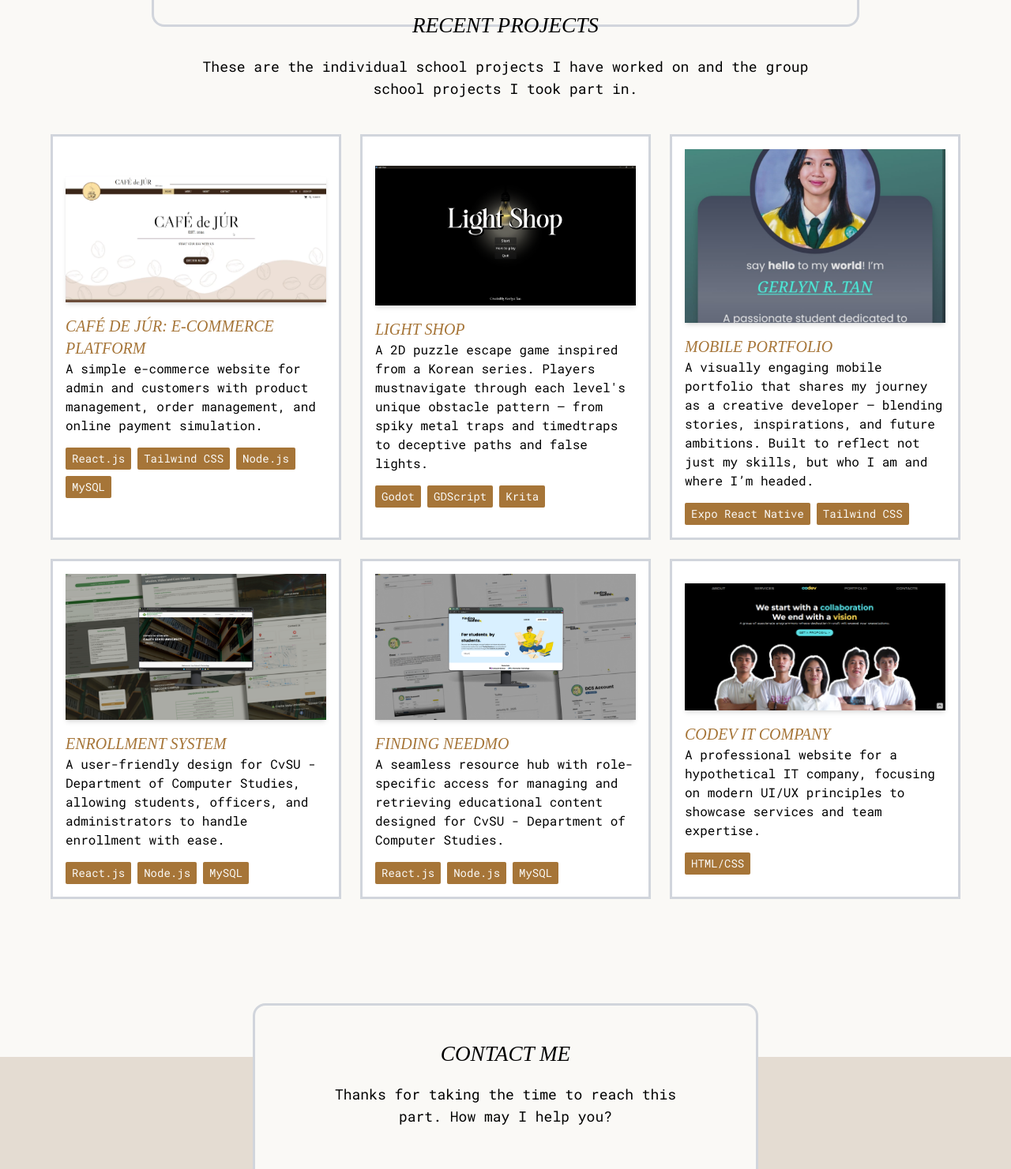
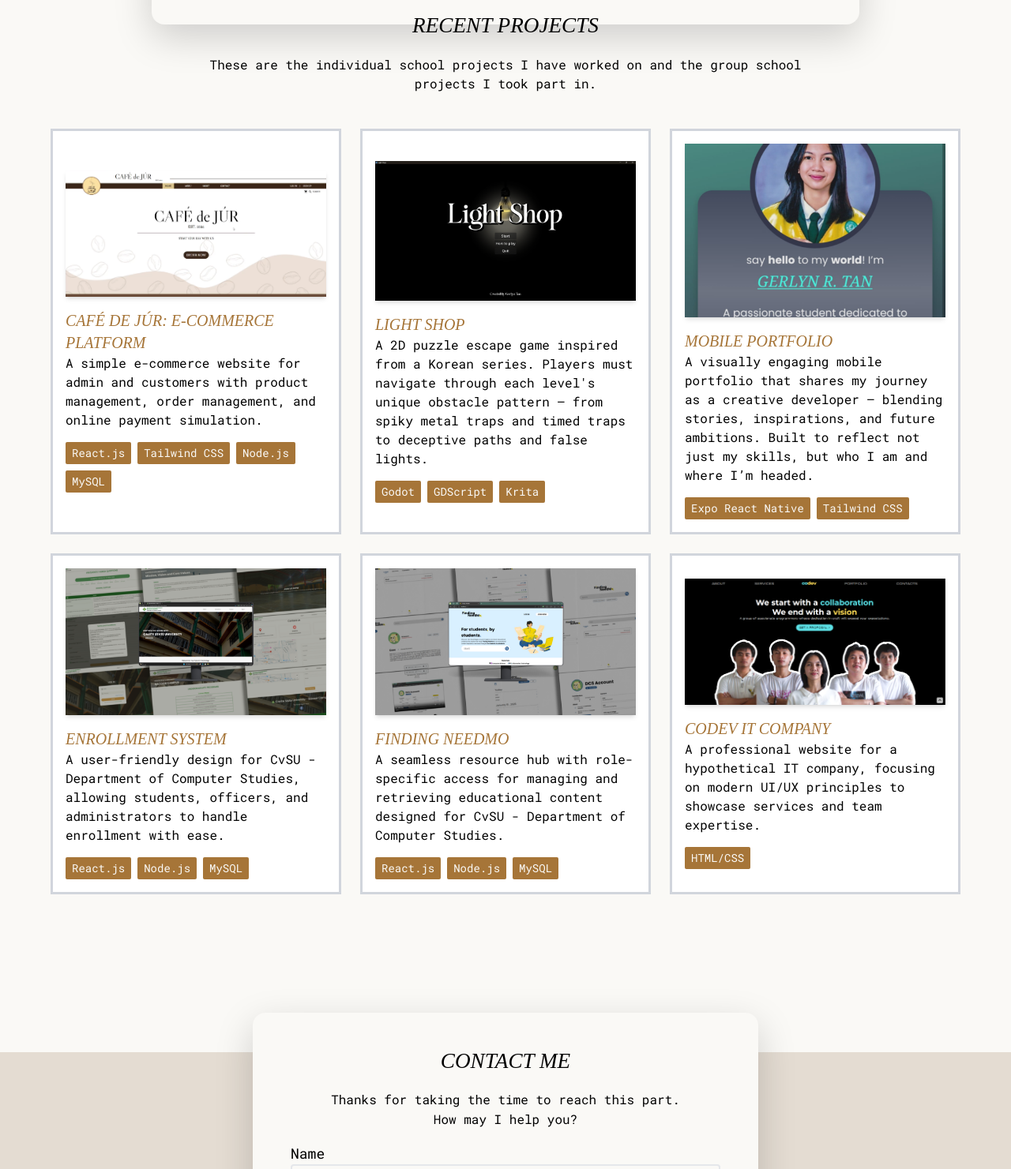
Before and after one commit to gerlyntan07/Tan-WebPortfolio, a React (Vite) app: page / in a window 1280 px wide. Shown: the part 2093-3574 px from the top of the page at 79% size. Built offline with nearby package versions, Linux system fonts and the light colour scheme; a web font is replaced by a local one.

Commit message:
Modify some text sizes

```diff
--- a/src/App.jsx
+++ b/src/App.jsx
@@ -174,7 +174,7 @@ function App() {
                 <p className={`${darkmodeText} w-[90%] lg:w-[70%] font-roboto text-center pt-40 pb-15`}>I now found new challenge in developing, creating, and building computer graphics, software, and applications. I am happy to use my years of experience in the arts in this field.</p>
 
                 <div className={`${section2Containers} flex w-full items-center h-[35rem] justify-center md:h-[33rem] lg:h-[17rem]`}>
-                    <div className={`${sectionContainers} flex flex-col border-3 ${darkMode ? 'border-[#373737]' : 'border-gray-300'} overflow-hidden rounded-2xl w-[90%] items-center justify-center py-10 lg:py-[3rem] xl:py-[4rem] md:w-[75%] lg:flex-row lg:w-[90%] xl:w-[70%] lg:justify-around`}>
+                    <div className={`${sectionContainers} flex flex-col ${darkMode ? 'border-3 border-[#373737]' : 'shadow-lg'} overflow-hidden rounded-2xl w-[90%] items-center justify-center py-10 lg:py-[3rem] xl:py-[4rem] md:w-[75%] lg:flex-row lg:w-[90%] xl:w-[70%] lg:justify-around`}>
                         <div className='flex flex-col items-center justify-center text-center w-[90%] md:w-[80%] lg:w-[40%]'>
                             <p className={`${darkmodeText} font-poltawski text-[1rem] xl:text-[1.3rem] italic uppercase`}>Full-Stack Development</p>
                             <p className={`${darkmodeText} font-roboto text-sm md:text-sm`}>I often get the role of both front-end and back-end developer in group projects. I enjoy coding things from scratch, building seamless user experiences, and crafting ideas to life.</p>
@@ -205,7 +205,7 @@ function App() {
 
                             <p className={`${darkmodeTextBrown} font-poltawski italic text-[1rem]`}>Design Tools</p>
 
-                            <div className='w-[90%] flex items-center justify-center gap-5 overflow-hidden'>
+                            <div className='w-full flex items-center justify-center gap-5 overflow-hidden'>
                                 <Marquee direction='horizontal'>
                                     <div className='flex flex-row items-center justify-center w-full'>
                                         <img src={figmaIcon} alt="" />
@@ -230,11 +230,11 @@ function App() {
             {/* PROJECTS */}
             <div id='projects' className={`${sectionContainers} flex flex-col items-center justify-center w-full mt-40`}>
                 <p className={`${darkmodeText} font-poltawski uppercase italic text-xl lg:text-[1.7rem]`}>Recent Projects</p>
-                <p className={`${darkmodeText} font-roboto w-[85%] lg:w-[75%] xl:w-[65%] text-center`}>These are the individual school projects I have worked on and the group school projects I took part in.</p>
+                <p className={`${darkmodeText} font-roboto w-[85%] lg:w-[75%] xl:w-[65%] text-center xl:text-[1rem]`}>These are the individual school projects I have worked on and the group school projects I took part in.</p>
 
                 <div className={`grid grid-cols-1 md:grid-cols-2 xl:grid-cols-3 gap-4 w-[90%] 2xl:w-[75%] mt-7`}>
                     <ProjectCards title='Café de Júr: E-Commerce Platform' titleStyle={projTitle} projCardStyle={projCard} description='A simple e-commerce website for admin and customers with product management, order management, and online payment simulation.' projDescStyle={projDesc} stacks={cafeDeJur} projCover={cdjCover} viewProj={viewCadeDeJur} />
-                    <ProjectCards title='Light Shop' titleStyle={projTitle} projCardStyle={projCard} description={`A 2D puzzle escape game inspired from a Korean series. Players mustnavigate through each level's unique obstacle pattern — from spiky metal traps and timedtraps to deceptive paths and false lights.`} projDescStyle={projDesc} stacks={lightShopStacks} projCover={LightShop} viewProj={viewLightShop} />
+                    <ProjectCards title='Light Shop' titleStyle={projTitle} projCardStyle={projCard} description={`A 2D puzzle escape game inspired from a Korean series. Players must navigate through each level's unique obstacle pattern — from spiky metal traps and timed traps to deceptive paths and false lights.`} projDescStyle={projDesc} stacks={lightShopStacks} projCover={LightShop} viewProj={viewLightShop} />
                     <ProjectCards title='Mobile Portfolio' titleStyle={projTitle} projCardStyle={projCard} description='A visually engaging mobile portfolio that shares my journey as a creative developer — blending stories, inspirations, and future ambitions. Built to reflect not just my skills, but who I am and where I’m headed.' projDescStyle={projDesc} stacks={mobilePortfolioStacks} projCover={mpCover} viewProj={viewMobielPortfolio} />
                     <ProjectCards title='Enrollment System' titleStyle={projTitle} projCardStyle={projCard} description='A user-friendly design for CvSU - Department of Computer Studies, allowing students, officers, and administrators to handle enrollment with ease.' projDescStyle={projDesc} stacks={cvsuStacks} projCover={EnrollmentSystem} viewProj={viewCvSU} />
                     <ProjectCards title='Finding NeedMo' titleStyle={projTitle} projCardStyle={projCard} description='A seamless resource hub with role-specific access for managing and retrieving educational content designed for CvSU - Department of Computer Studies.' projDescStyle={projDesc} stacks={cvsuStacks} projCover={fnCover} viewProj={viewFN} />
@@ -243,12 +243,12 @@ function App() {
             </div>
 
             {/* CONTACT */}
-            <div id='contact' className={`${section2Containers} w-full h-[35rem] flex items-center justify-center mt-50 md:h-[40rem] xl:h-[38rem]`}>
-                <div className={`${sectionContainers} flex flex-col border-3 ${darkMode ? 'border-[#373737]' : 'border-gray-300'} overflow-hidden rounded-2xl w-[95%] items-center justify-center py-10 md:w-[75%] xl:w-[50%] 2xl:w-[50%]`}>
+            <div id='contact' className={`${section2Containers} w-full h-[30rem] flex items-center justify-center mt-50 md:h-[33rem]`}>
+                <div className={`${sectionContainers} flex flex-col ${darkMode ? 'border-3 border-[#373737]' : 'shadow-lg'} overflow-hidden rounded-2xl w-[95%] items-center justify-center py-10 md:w-[75%] xl:w-[50%] 2xl:w-[50%]`}>
                     <p className={`${darkmodeText} font-poltawski uppercase italic text-xl lg:text-[1.7rem]`}>Contact Me</p>
-                    <p className={`${darkmodeText} font-roboto w-[90%] text-center mb-5 lg:w-[70%]`}>Thanks for taking the time to reach this part. How may I help you?</p>
+                    <p className={`${darkmodeText} font-roboto w-[90%] text-center mb-3 lg:w-[70%] xl:text-[1rem]`}>Thanks for taking the time to reach this part. How may I help you?</p>
 
-                    <ContactForm toastTheme={darkMode ? `dark` : `light`} submitStyle={`bg-darkBrown py-2 px-5 text-lightBG rounded-full`} labelStyle={`${darkmodeText} font-roboto text-sm`} inputStyle={`${darkmodeText} font-roboto text-sm mb-4 outline-none py-2 px-3 w-full ${darkMode ? 'border-sectionClrDark focus:bg-sectionContainerDark': 'border-gray-200 focus:bg-white'} transition-colors duration-300 border-2 rounded-sm`} darkMode={darkMode} />
+                    <ContactForm toastTheme={darkMode ? `dark` : `light`} submitStyle={`bg-darkBrown py-2 px-5 text-lightBG rounded-full`} labelStyle={`${darkmodeText} font-roboto text-sm`} inputStyle={`${darkmodeText} font-roboto text-sm mb-4 outline-none py-2 px-3 w-full ${darkMode ? 'border-3 border-sectionClrDark focus:bg-sectionContainerDark': 'border-2 border-gray-200 focus:bg-white'} transition-colors duration-300 rounded-sm`} darkMode={darkMode} />
                 </div>
             </div>
 
--- a/src/components/ContactForm.jsx
+++ b/src/components/ContactForm.jsx
@@ -49,7 +49,7 @@ export const ContactForm = ({ labelStyle, inputStyle, toastTheme, submitStyle })
                 <input style={{fontFamily: 'Roboto Mono'}} className={inputStyle} type="email" value={email} name="from_email" placeholder="Your email" onChange={(e) => setEmail(e.target.value)} required />
 
                 <label className={labelStyle}>Message</label>
-                <textarea style={{fontFamily: 'Roboto Mono'}} className={inputStyle} name="message" rows={8} value={msg} onChange={(e) => setMsg(e.target.value)} required />
+                <textarea style={{fontFamily: 'Roboto Mono'}} className={inputStyle} name="message" rows={5} value={msg} onChange={(e) => setMsg(e.target.value)} required />
 
                 <div className='flex w-full items-center justify-center'>
                     <input style={{fontFamily: 'Roboto Mono'}} className={submitStyle} type="submit" value={loading ? 'SENDING...' : 'SUBMIT'} disabled={loading} />
```
